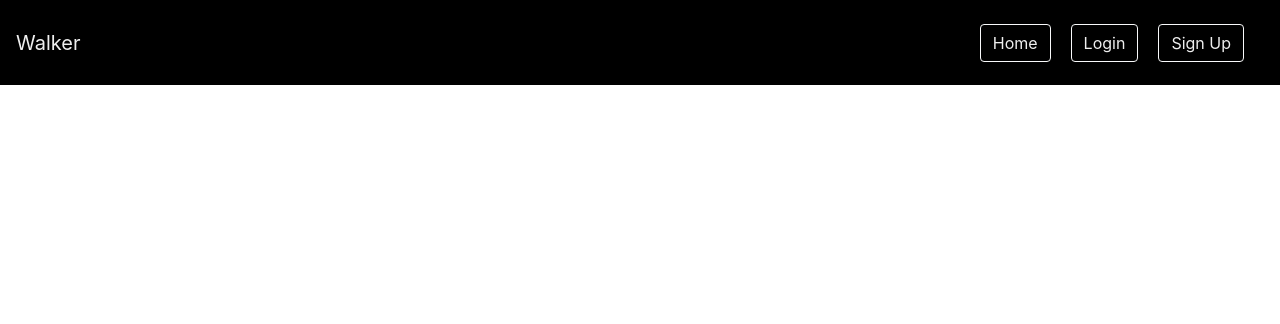
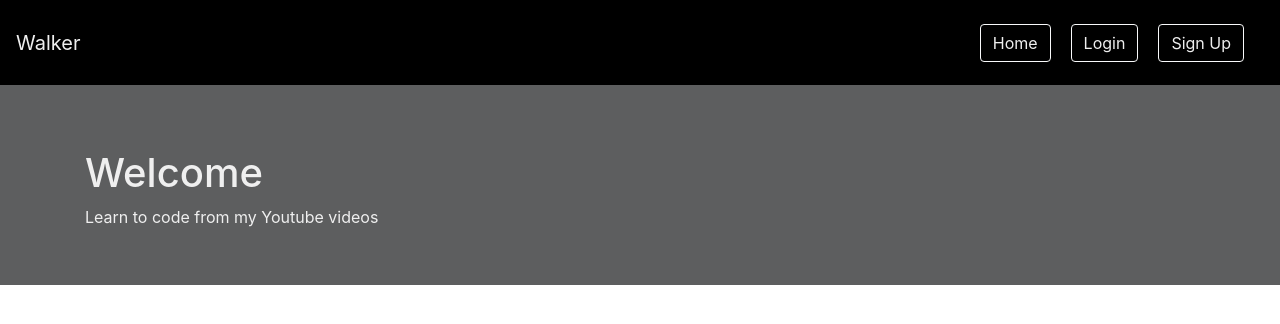
Before and after one commit to elafarga10/Walker-FrontEnd, a React (Create React App) app: page / in a window 1280 px wide. Shown: the top 324 px of the page. Built offline with nearby package versions, Linux system fonts and the light colour scheme.

Commit message:
created jumbotron

```diff
--- a/src/App.js
+++ b/src/App.js
@@ -1,10 +1,16 @@
 import React from 'react';
 import { NavigationBar } from './components/Navigation';
+import { Jumbotron } from './components/Jumbotron';
 import './App.css';
 
 class App extends React.Component {
   render(){
-    return <NavigationBar />
+    return (
+      <>
+        <NavigationBar />
+        <Jumbotron />
+      </>
+    )
   }
 }
 
--- /dev/null
+++ b/src/components/Jumbotron.js
@@ -0,0 +1,35 @@
+import React from 'react';
+import { Jumbotron as Jumbo, Container } from 'react-bootstrap';
+import styled from 'styled-components';
+
+const Styles = styled.div`
+	.jumbo {
+		background-size: cover;
+		color: #efefef;
+		height: 200px;
+		position: relative;
+		z-index: -2;
+	}
+	.overlay {
+		background-color: #000;
+		opacity: 0.6;
+		position: absolute;
+		top: 0;
+		left: 0;
+		bottom: 0;
+		right: 0;
+		z-index: -1;
+	}
+`;
+
+export const Jumbotron = () => (
+	<Styles>
+		<Jumbo fluid className='jumbo'>
+			<div className='overlay'></div>
+			<Container>
+				<h1>Welcome</h1>
+				<p>Learn to code from my Youtube videos</p>
+			</Container>
+		</Jumbo>
+	</Styles>
+);
```
